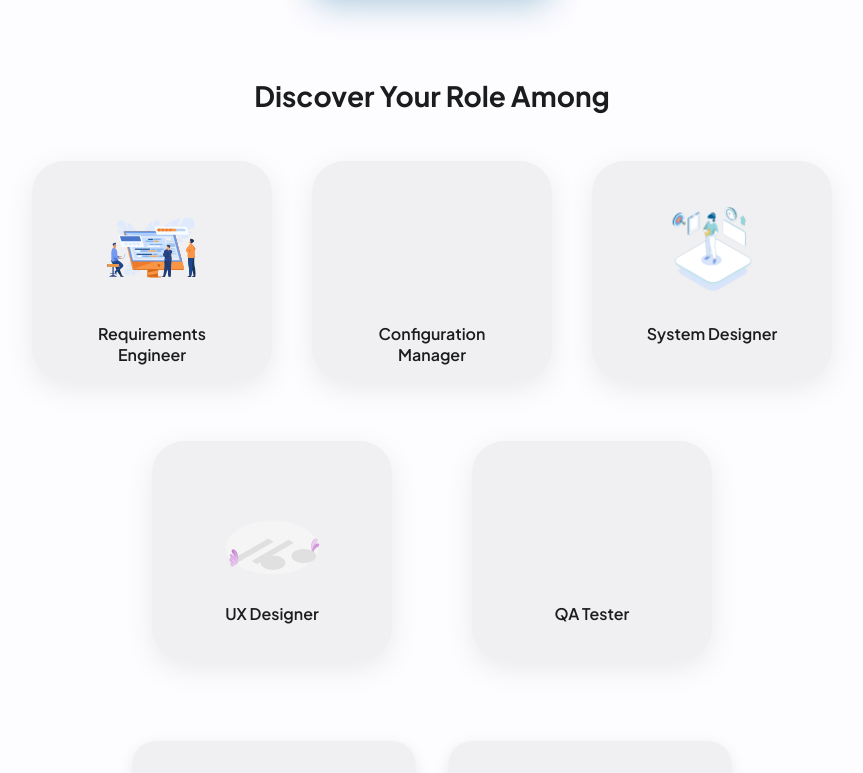
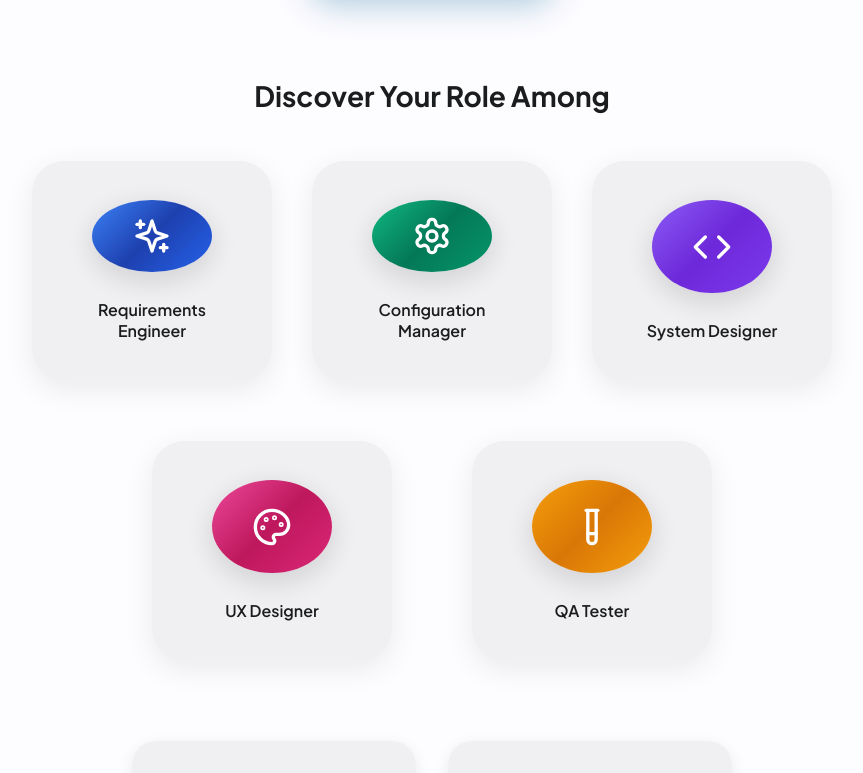
Before and after one commit to Zhengyq987/role-match-yuqing, a React (Create React App) app: page / in a window 1280 px wide. Shown: the part 480-1253 px from the top of the page, without its empty margins (208-1071 px from the left). Built offline with nearby package versions, Linux system fonts and the light colour scheme.

Commit message:
animation

```diff
--- a/src/RoleMatch.js
+++ b/src/RoleMatch.js
@@ -1,4 +1,4 @@
-import React, { useState, useEffect, useRef } from 'react';
+import React, { useState, useEffect } from 'react';
 import { ChevronLeft, ChevronRight, Download, Share2, RefreshCw, CheckCircle2, Info, Users, Zap, Target, Home, ArrowRight, Sparkles, Code, Palette, Settings, TestTube, User, Mail, CreditCard } from 'lucide-react';
 import { Player } from '@lottiefiles/react-lottie-player';
 import uxAnimation from './animations/UX.json';
@@ -12,7 +12,6 @@ const RoleMatch = () => {
   const [currentQuestion, setCurrentQuestion] = useState(0);
   const [answers, setAnswers] = useState({});
   const [results, setResults] = useState(null);
-  const lottieRefs = useRef({});
 
   // Use system dark mode preference
   const [darkMode, setDarkMode] = useState(() => {
@@ -811,36 +810,15 @@ const RoleMatch = () => {
                         position: 'relative',
                         overflow: 'visible'
                       }}
-                      // onMouseEnter={() => setHoveredRole(key)}
-                      // onMouseLeave={() => setHoveredRole(null)}
-                      onMouseEnter={() => {
-  setHoveredRole(key);
-  lottieRefs.current[key]?.play();
-}}
-
-onMouseLeave={() => {
-  setHoveredRole(null);
-  lottieRefs.current[key]?.stop();
-}}
-
+                      onMouseEnter={() => setHoveredRole(key)}
+                      onMouseLeave={() => setHoveredRole(null)}
                     >
-                      {/* <RoleCharacter
+                      <RoleCharacter
                         roleKey={key}
                         isAnimated={hoveredRole === key}
                         isHovered={hoveredRole === key}
                         size="medium"
-                      /> */}
-                      <Player
-                        ref={ref => (lottieRefs.current[key] = ref)}
-                        src={roleAnimations[key]}
-                        loop
-                        style={{
-                          width: '96px',
-                          height: '96px',
-                        }}
-                        autoplay={false}
                       />
-
                       <h4 style={{
                         color: theme.onSurface,
                         marginTop: '28px',
@@ -929,37 +907,15 @@ onMouseLeave={() => {
                         position: 'relative',
                         overflow: 'visible'
                       }}
-                      // onMouseEnter={() => setHoveredRole(key)}
-                      // onMouseLeave={() => setHoveredRole(null)}
-                      onMouseEnter={() => {
-  setHoveredRole(key);
-  lottieRefs.current[key]?.play();
-}}
-
-onMouseLeave={() => {
-  setHoveredRole(null);
-  lottieRefs.current[key]?.stop();
-}}
-
+                      onMouseEnter={() => setHoveredRole(key)}
+                      onMouseLeave={() => setHoveredRole(null)}
                     >
-                      {/* <RoleCharacter
+                      <RoleCharacter
                         roleKey={key}
                         isAnimated={hoveredRole === key}
                         isHovered={hoveredRole === key}
                         size="medium"
-                      /> */}
-                      <Player
-                        ref={ref => (lottieRefs.current[key] = ref)}
-                        src={roleAnimations[key]}
-                        loop
-                        style={{
-                          width: '96px',
-                          height: '96px',
-                        }}
-                        autoplay={false}
                       />
-
-
                       <h4 style={{
                         color: theme.onSurface,
                         marginTop: '28px',
```
